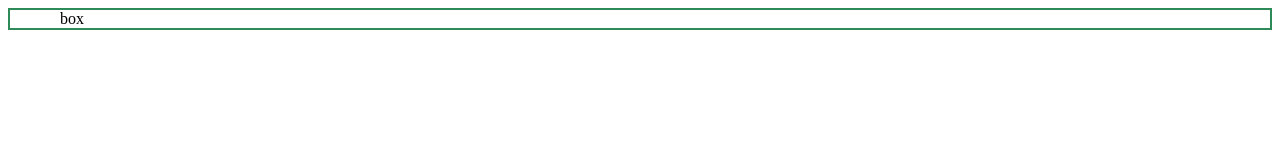
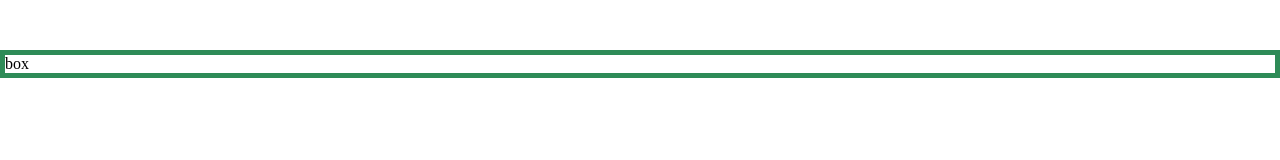
Before and after one commit to AlekseyMamoru/LearnFrontend, a plain HTML site: page index.html in a window 1280 px wide. Drawn offline with Linux system fonts and the light colour scheme.

Commit message:
margin and staff

```diff
--- a/style.css
+++ b/style.css
@@ -1,3 +1,8 @@
+*{
+    margin: 0;
+}
+
+
 div{
     /* border-width: 5px;
     border-style: solid;
@@ -8,8 +13,11 @@ div{
     border-bottom: 2px solid black;
     border-top: 2px solid pink; */
 
-    border: 2px solid seagreen;
-    padding: 0px 50px;
+    border: 5px solid seagreen;
+    margin: 50px 0px;
+
+
+
     /* padding: 40px; */
     /* padding-top: 20px;
     padding-right: 100px;
```
